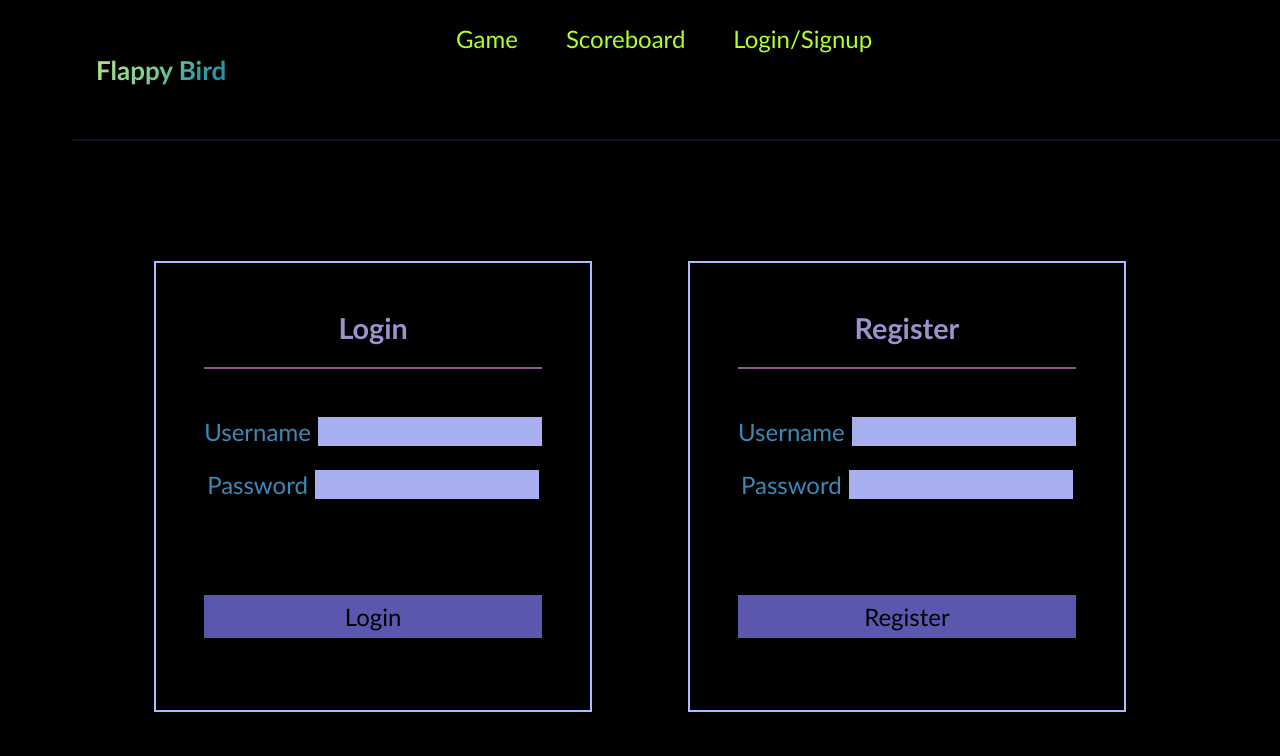
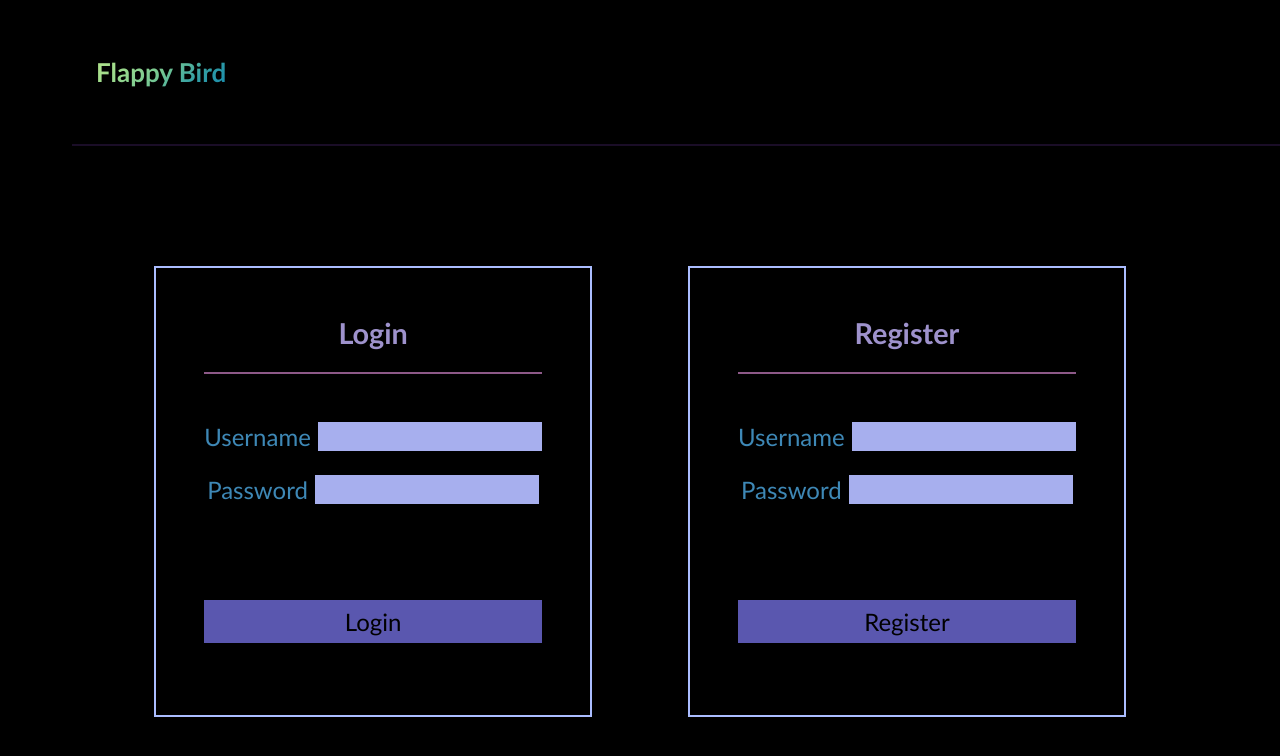
Before and after one commit to sushantsharma08/flappy-V2.0, a React (Vite) app in the folder Client/: page /auth in a window 1280 px wide. Shown: the top 756 px of the page. Built offline with nearby package versions, Linux system fonts and the light colour scheme.

Commit message:
navbar ui fix

```diff
--- a/Client/src/App.css
+++ b/Client/src/App.css
@@ -62,13 +62,15 @@
   margin-right: 5rem;
 }
 .li{
+  font-size: 28px;
   margin: 1rem;
-  color: greenyellow;
+  color: black;
   text-decoration: none;
+  font-weight: 600;
 }
 
 .nav-btn {
-	padding: 5px;
+  padding: 5px;
 	cursor: pointer;
 	background: transparent;
 	border: none;
@@ -83,12 +85,15 @@
 
 
 .login{
+  font-weight: 600;
   outline: none;
-  color: greenyellow;
+  /* color: greenyellow; */
   border: 0px;
   background: transparent ;
+  font-size: 28px;
 }
 .logout{
+  font-weight: 600;
   background-color: #5bc694;
   border: 0px;
   padding-inline: 0.4rem;
@@ -189,7 +194,7 @@
 		gap: 1.5rem;
 		background-color: var(--mainColor);
 		transition: 1s;
-    background: linear-gradient(45deg ,#5a57af , #3e88b6 , #5bc694);
+    background: linear-gradient(-185deg,#b5e48c  , #5bc694 , #3e88b6,#5a57af);
     z-index: 2;
 	}
   .navbar{
```
